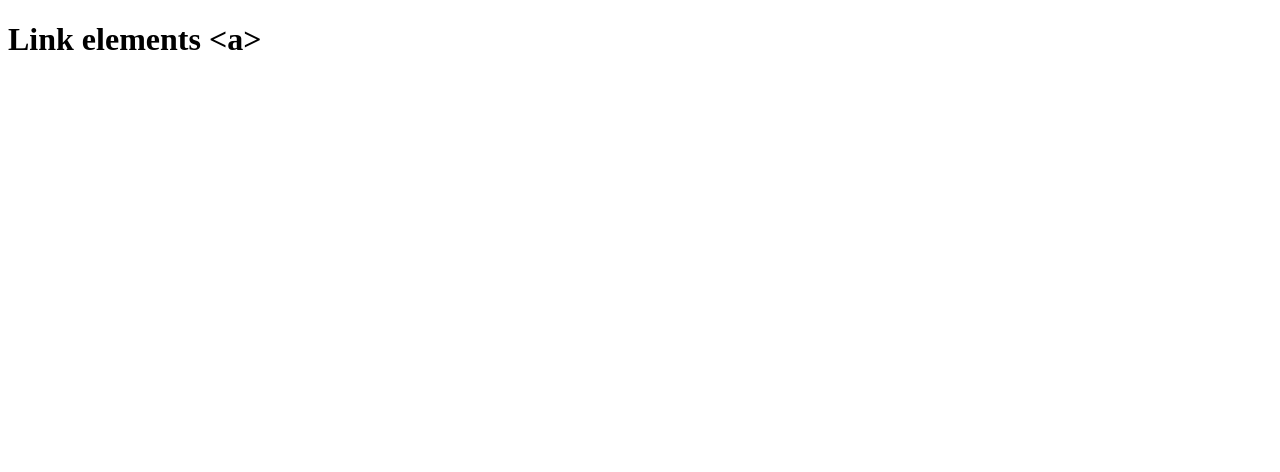
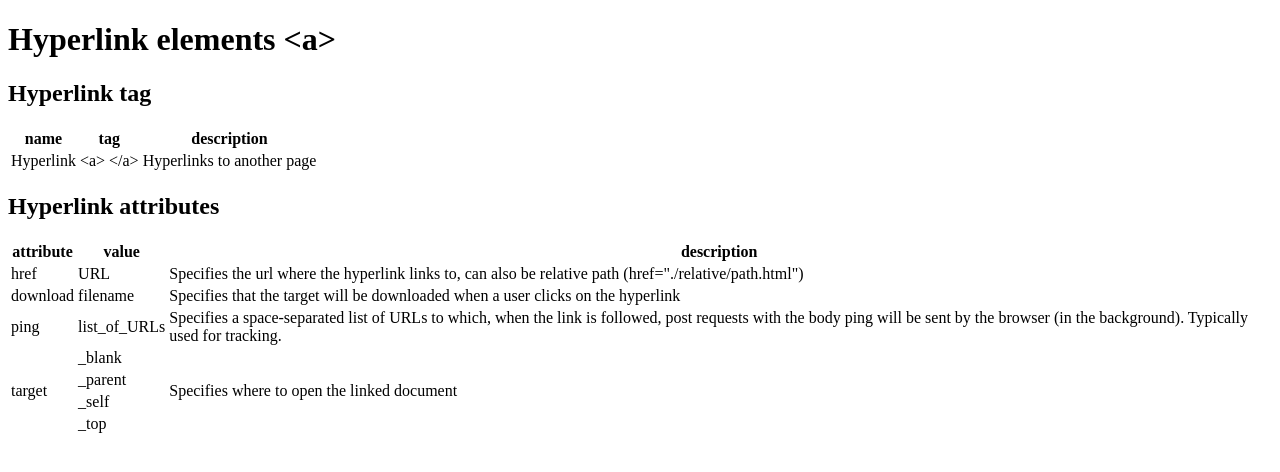
Before and after one commit to poechlauerbe/fullstack, a plain HTML site: page html-css-cheatsheet/index.html in a window 1280 px wide. Drawn offline with Linux system fonts and the light colour scheme.

Commit message:
first version of index.html in html-css cheatsheet

```diff
--- a/html-css-cheatsheet/index.html
+++ b/html-css-cheatsheet/index.html
@@ -6,11 +6,60 @@
 	<title></title>
 </head>
 <body>
-	<h1>Link elements &lt;a&gt;</h1>
+	<h1>Hyperlink elements &lt;a&gt;</h1>
+	<h2>Hyperlink tag</h2>
 	<table>
 		<thead>
-			<td></td>
+			<th>name</th>
+			<th>tag</th>
+			<th>description</th>
 		</thead>
+		<tbody>
+			<tr>
+				<td>Hyperlink</td>
+				<td>&lt;a&gt; &lt;/a&gt;</td>
+				<td>Hyperlinks to another page</td>
+			</tr>
+		</tbody>
+	</table>
+	<h2>Hyperlink attributes</h2>
+	<table>
+		<thead>
+			<th>attribute</th>
+			<th>value</th>
+			<th>description</th>
+		</thead>
+		<tbody>
+			<tr>
+				<td>href</td>
+				<td>URL</td>
+				<td>Specifies the url where the hyperlink links to, can also be relative path (href="./relative/path.html")</td>
+			</tr>
+			<tr>
+				<td>download</td>
+				<td>filename</td>
+			<td>Specifies that the target will be downloaded when a user clicks on the hyperlink</td>
+			</tr>
+			<tr>
+				<td>ping</td>
+				<td>list_of_URLs</td>
+				<td>Specifies a space-separated list of URLs to which, when the link is followed, post requests with the body ping will be sent by the browser (in the background). Typically used for tracking.</td>
+			</tr>
+			<tr>
+				<td rowspan="4">target</td>
+				<td>_blank</td>
+				<td rowspan="4">Specifies where to open the linked document</td>
+			</tr>
+			<tr>
+				<td>_parent</td>
+			</tr>
+			<tr>
+				<td>_self</td>
+			</tr>
+			<tr>
+				<td>_top</td>
+			</tr>
+		</tbody>
 	</table>
 </body>
 </html>
```
